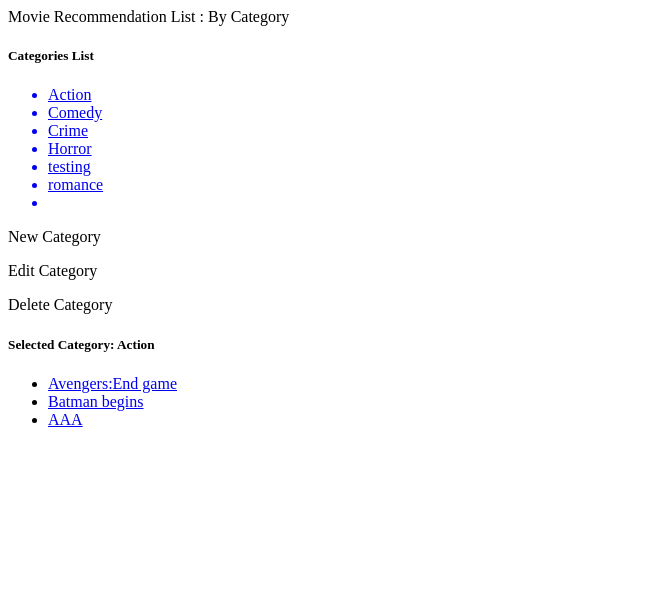
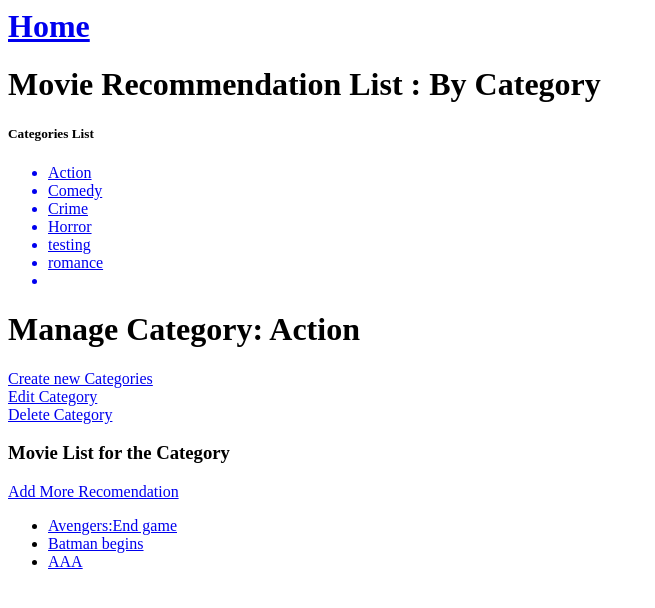
Before and after one commit to faith7/Projects, a Flask app: page /catalog/1 in a window 1280 px wide. Shown: the top 608 px of the page, without its empty margins (0-655 px from the left). Run offline with Flask 2, Linux system fonts and the light colour scheme; data comes from the database, SQL or seed files in the repository; both versions use the stored data as it was after the commit.

Commit message:
Feat: add new/edit/delete/update links

```diff
--- a/Project2_Catalog/app.py
+++ b/Project2_Catalog/app.py
@@ -75,7 +75,8 @@ def showCategory(category_id):
     items = session.query(Item).filter_by(category_id=category.id).all()
 
     return render_template('category.html', categories=categories, items=items,
-                           category=category, categoryName=categoryName
+                           category=category, categoryName=categoryName,
+                           category_id=category_id
                            )
 
 
@@ -92,7 +93,8 @@ def showItem(category_id, item_id):
     with open('static/local', 'wb') as f:
         f.write(urllib.request.urlopen(url).read())
 
-    return render_template('item.html', category=category, item=item)
+    return render_template('item.html', category=category, item=item,
+                           category_id=category_id, item_id=item_id)
 
 
 # create new category
@@ -106,7 +108,7 @@ def newCategory():
         session.commit()
 
         flash("You just created a new Category!")
-        return redirect(url_for('showCatalog'))
+        return redirect(url_for('showCategory', category_id=1))
     else:
         return render_template('newCategory.html')
 
@@ -152,9 +154,10 @@ def editCategory(category_id):
         session.add(editCat)
         session.commit()
         flash("You just updated the category!")
-        return redirect(url_for('showCatalog'))
+        return redirect(url_for('showCategory', category_id=category_id))
     else:
-        return render_template('editCategory.html', editCat=editCat)
+        return render_template('editCategory.html',
+                               editCat=editCat, category_id=category_id)
 
 
 # delete a category
@@ -167,7 +170,8 @@ def delCategory(category_id):
         flash("You successfully deleted the category!")
         return redirect(url_for('showCatalog'))
     else:
-        return render_template('delCategory.html', delCategory=delCategory)
+        return render_template('delCategory.html', delCategory=delCategory,
+                               category_id=category_id)
 
 
 # delete an item
@@ -189,7 +193,7 @@ def delItem(category_id, item_id):
 @app.route('/catalog/<int:category_id>/<int:item_id>/edit/',
            methods=['GET', 'POST'])
 def editItem(category_id, item_id):
-    categories = session.query(Category).all()
+    # categories = session.query(Category).all()
     category = session.query(Category).filter_by(id=category_id).one()
     editItem = session.query(Item).filter_by(id=item_id).one()
     if request.method == 'POST':
@@ -226,11 +230,11 @@ def editItem(category_id, item_id):
         session.add(editItem)
         session.commit()
         flash("You just updated the Item!")
-        return redirect(url_for('showCatalog'))
+        return redirect(url_for('showCategory', category_id=category_id))
     else:
         return render_template('editItem.html',
                                editItem=editItem, categories=categories,
-                               category=category)
+                               category=category, item_id=item_id, category_id=category_id)
 
 
 if __name__ == '__main__':
--- a/Project2_Catalog/templates/catalog.html
+++ b/Project2_Catalog/templates/catalog.html
@@ -21,8 +21,9 @@
     </header>
     <div class="row">
       <div>
-        <h1>Categories List</h1>
+        <h1>Categories</h1>
       </div>
+      <a href="{{url_for('newCategory')}}">Create More Categories</a><br>
       <ul>
         {% for category in categories %}
           <li>
@@ -33,8 +34,9 @@
         {%endfor%}
       </ul>
       <div>
-        <h1>Latest Recommendation List</h1>
+        <h1>Latest Recommendation</h1>
       </div>
+      <a href="{{url_for('newItem')}}"> Add More Recomendation</a><br>
       <ul>
         {% for item in item5 %}
           <li>
--- a/Project2_Catalog/templates/category.html
+++ b/Project2_Catalog/templates/category.html
@@ -1,5 +1,5 @@
-
-Movie Recommendation List : By Category
+<div><a href="{{ url_for('showCatalog')}}"><h1>Home</h1></a></div>
+<Header> <h1>Movie Recommendation List : By Category</h1></Header>
 {% block content %}
 
 <div class="container">
@@ -15,12 +15,16 @@ Movie Recommendation List : By Category
     </a>
     {% endfor %}
   </ul>
-  <form >New Category</form>
-  <form >Edit Category</form>
-  <form > Delete Category</form >
   <div class="container-items">
-    <h5>Selected Category: {{ categoryName }}</h5>
+    <h1>Manage Category: {{ categoryName }}</h1>
+    <a href="{{url_for('newCategory')}}">Create new Categories</a><br>
+  <a href="{{url_for('editCategory',category_id=category.id)}}">Edit Category</a><br>
+  <a href="{{url_for('delCategory',category_id=category.id)}}">Delete Category</a><br>
+
   </div>
+  <h3> Movie List for the Category</h3>
+  <a href="{{url_for('newItem')}}"> Add More Recomendation</a><br>
+
   <ul>
     {% for item in items %}
     <li>
@@ -36,4 +40,6 @@ Movie Recommendation List : By Category
   </ul>
 
   {% endblock %}
+
+
 </div>
--- a/Project2_Catalog/templates/delCategory.html
+++ b/Project2_Catalog/templates/delCategory.html
@@ -1,5 +1,5 @@
 <form method="POST">
-    <p>Are you sure to delete {{delCategory.genre}}? </p>
+    <p>Are you sure to delete this category:  {{delCategory.genre}}? </p>
 <input type="submit" value="DELETE">
-<a href="{{ url_for('showCatalog') }}">CANCEL</button>
+<a href="{{ url_for('showCategory',category_id=category_id) }}">Cancel</a>
 </form>
--- a/Project2_Catalog/templates/editCategory.html
+++ b/Project2_Catalog/templates/editCategory.html
@@ -7,6 +7,6 @@
         <input type="text" name="genre" placeholder="Type a new category" />
       </div>
       <button type="submit">Update</button>
-      <a href="{{url_for('showCatalog')}}">Cancel</a>
+      <a href="{{ url_for('showCategory',category_id=category_id) }}">Cancel</a>
 
     </form>
--- a/Project2_Catalog/templates/editItem.html
+++ b/Project2_Catalog/templates/editItem.html
@@ -36,7 +36,7 @@
         ><input type="text" name="img" placeholder="image_url" /><br />
 
         <button type="submit">Create</button>
-        <a href="{{ url_for('showCatalog') }}">Cancel</a>
+        <a href="{{ url_for('showCategory',category_id=category_id, item_id=editItem.id) }}">Cancel</a>
         <!-- <button type="submit">Cancel</button> -->
       </div>
     </form>
```
Also changed, not shown: Project2_Catalog/templates/item.html (+21 -5 lines), Project2_Catalog/templates/newCategory.html (+7 -1 lines), Project2_Catalog/itemcatalog.db, 2 other files.
